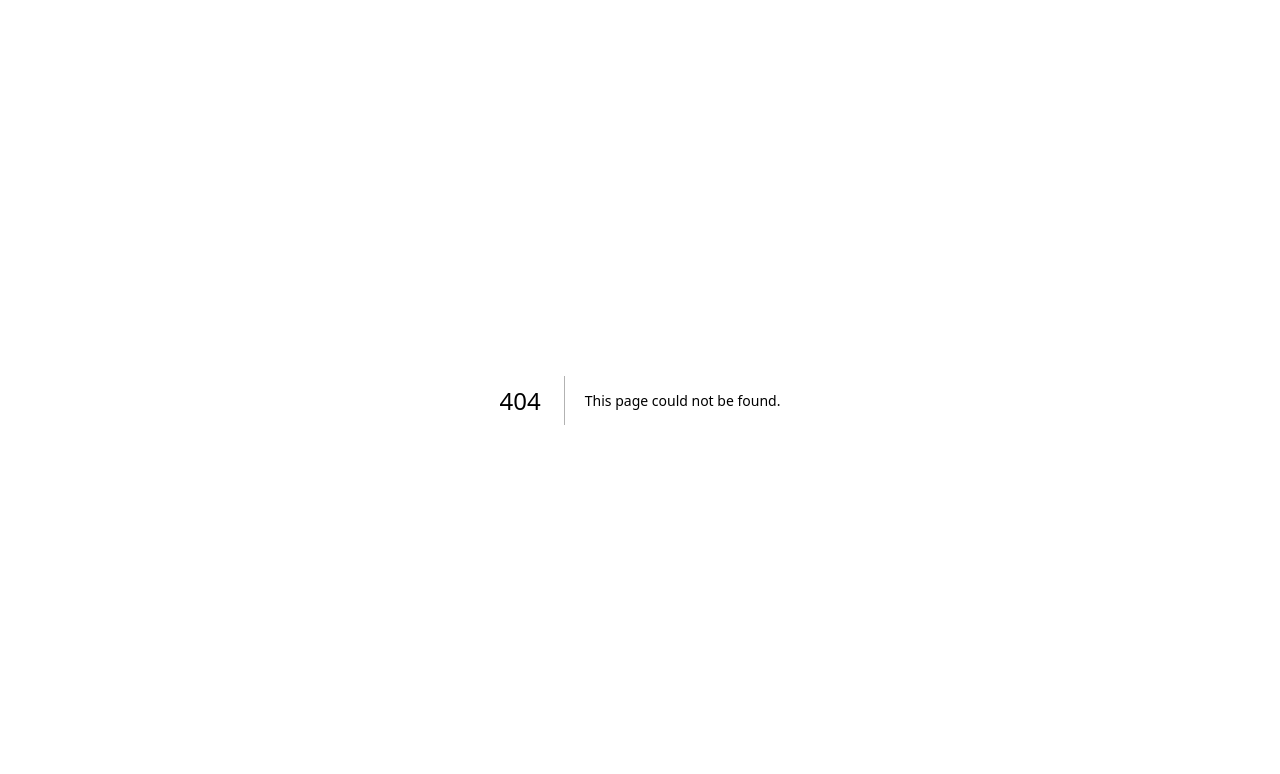
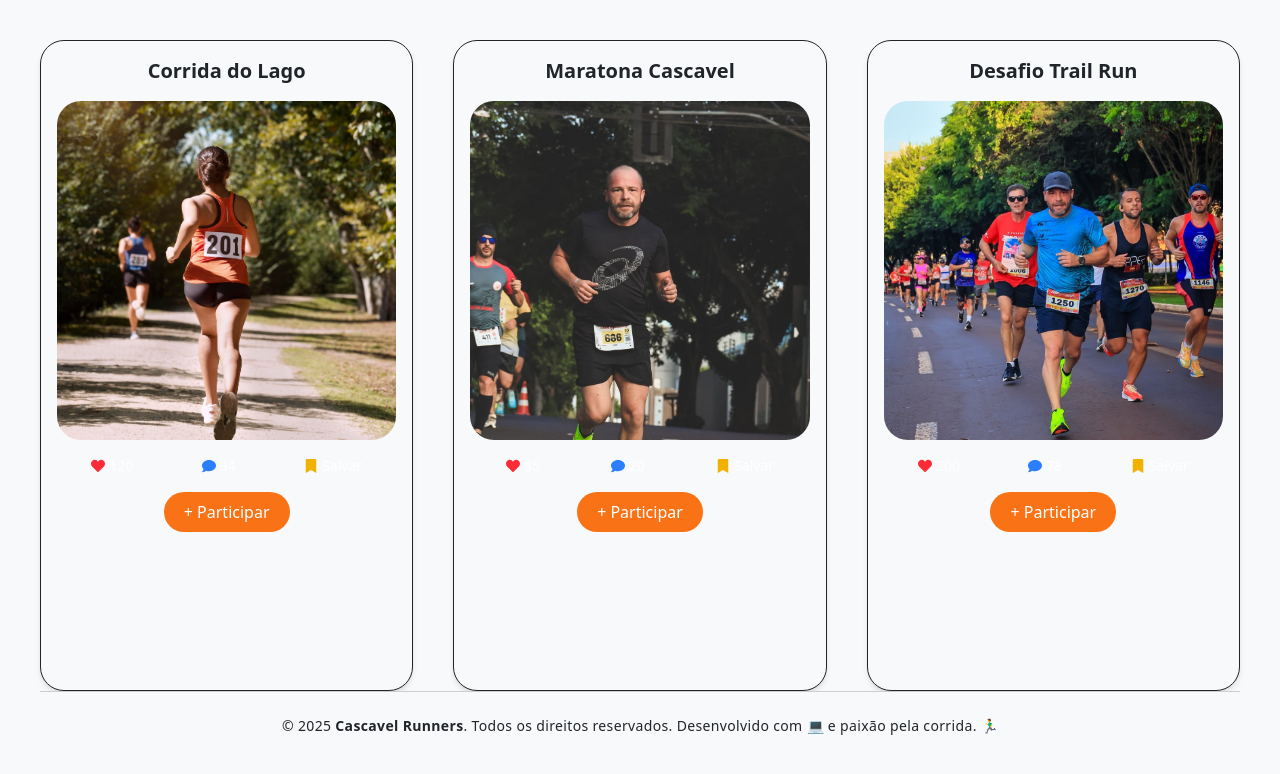
Before and after one commit to joaomidowz/cascavel-runners, a Next.js app: page /feed in a window 1280 px wide. Before the commit this address had no page. Shown: the top 774 px of the page. Built offline with nearby package versions, Linux system fonts and the light colour scheme.

Commit message:
feat(feed): display multiple cards using mock JSON data and updated CardFeed with props

```diff
--- /dev/null
+++ b/src/app/feed/page.tsx
@@ -0,0 +1,23 @@
+// src/app/feed/page.tsx (ou Feed.tsx dependendo da estrutura)
+import CardFeed from "@/src/components/CardFeed";
+import Footer from "@/src/components/Footer";
+import { feedMock } from "@/src/components/data/feedMock";
+
+export default function Feed() {
+    return (
+        <div className="bg-background min-h-screen flex flex-col justify-between items-center p-10">
+            <div className="w-full flex-1 grid grid-cols-1 md:grid-cols-2 xl:grid-cols-3 gap-10">
+                {feedMock.map((item) => (
+                    <CardFeed
+                        key={item.id}
+                        title={item.title}
+                        image={item.image}
+                        likes={item.likes}
+                        comments={item.comments}
+                    />
+                ))}
+            </div>
+            <Footer />
+        </div>
+    );
+}
--- /dev/null
+++ b/src/components/CardFeed.tsx
@@ -0,0 +1,46 @@
+import Image from "next/image";
+import { FaHeart, FaComment, FaBookmark } from "react-icons/fa";
+
+type Props = {
+    title: string,
+    image: string,
+    likes: number,
+    comments: number
+}
+
+export default function CardFeed({ title, image, likes, comments }: Props) {
+    return (
+        <div className="bg-background shadow-md border border-primary rounded-3xl p-4 flex flex-col gap-4 items-center w-full max-w-md mx-auto">
+            <h1 className="text-xl font-semibold text-primary text-center">{title}</h1>
+
+            <div className="w-full md:aspect-square aspect-[4/3] relative rounded-3xl overflow-hidden">
+                <Image
+                    src={image}
+                    alt="Corrida"
+                    fill
+                    className="object-cover"
+                    sizes="(max-width: 768px) 100vw, 50vw"
+                />
+            </div>
+
+            <div className="flex flex-row justify-around w-full text-sm text-btn-text">
+                <div className="flex items-center gap-1">
+                    <FaHeart className="text-red-500" />
+                    <span>{likes}</span>
+                </div>
+                <div className="flex items-center gap-1">
+                    <FaComment className="text-blue-500" />
+                    <span>{comments}</span>
+                </div>
+                <div className="flex items-center gap-1">
+                    <FaBookmark className="text-yellow-500" />
+                    <span>Salvar</span>
+                </div>
+            </div>
+
+            <button className="bg-btn-primary text-btn-text px-5 py-2 rounded-full hover:bg-btn-primary/10 transition-all">
+                + Participar
+            </button>
+        </div>
+    );
+}
--- a/src/components/Navbar.tsx
+++ b/src/components/Navbar.tsx
@@ -44,7 +44,7 @@ export default function Navbar() {
                             </li>
                             <li>
                                 <Link
-                                    href="/corridas"
+                                    href="/feed"
                                     className="text-primary text-lg hover:underline"
                                     onClick={() => setOpen(false)}
                                 >
--- /dev/null
+++ b/src/components/data/feedMock.ts
@@ -0,0 +1,24 @@
+// src/data/feedMock.ts
+export const feedMock = [
+    {
+      id: 1,
+      title: "Corrida do Lago",
+      image: "/carousel-1.jpg",
+      likes: 120,
+      comments: 34,
+    },
+    {
+      id: 2,
+      title: "Maratona Cascavel",
+      image: "/carousel-2.jpg",
+      likes: 85,
+      comments: 20,
+    },
+    {
+      id: 3,
+      title: "Desafio Trail Run",
+      image: "/carousel-3.jpg",
+      likes: 200,
+      comments: 78,
+    }
+  ];
```
